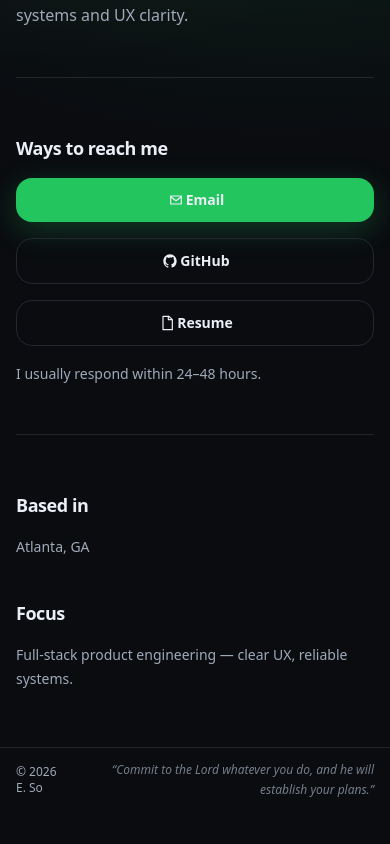
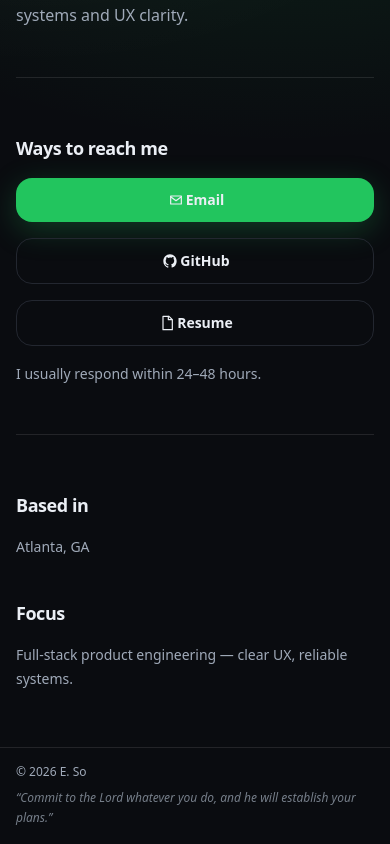
Before and after one commit to soapunny/selected-work, a Next.js app: page /en/contact in a window 390 px wide. Shown: the part 391-1235 px from the top of the page. Before the commit the page ends 1203 px from the top, so only its background shows below. Built offline with nearby package versions, Linux system fonts and the light colour scheme.

Commit message:
update: footer size

```diff
--- a/src/app/[locale]/(site)/layout.tsx
+++ b/src/app/[locale]/(site)/layout.tsx
@@ -47,7 +47,7 @@ export default async function SiteLayout({
 
       {/* Footer */}
       <footer className="border-t border-white/10">
-        <div className="container-shell flex h-16 items-center justify-between gap-6 text-xs text-muted">
+        <div className="container-shell flex flex-col gap-2 py-4 text-xs text-muted md:h-16 md:flex-row md:items-center md:justify-between md:gap-6 md:py-0">
           © {new Date().getFullYear()} E. So
           <p className="identity-verse m-0">
             &ldquo;Commit to the Lord whatever you do, and he will establish
--- a/src/app/globals.css
+++ b/src/app/globals.css
@@ -412,7 +412,7 @@ a {
   --------------------------------------------------*/
 
   .identity-verse {
-    @apply min-w-0 inline-flex items-baseline gap-3 text-right text-xs leading-5 italic;
+    @apply min-w-0 inline-flex items-baseline gap-3 text-left md:text-right text-xs leading-5 italic;
     color: rgba(var(--muted) / 0.72);
   }
 
```
